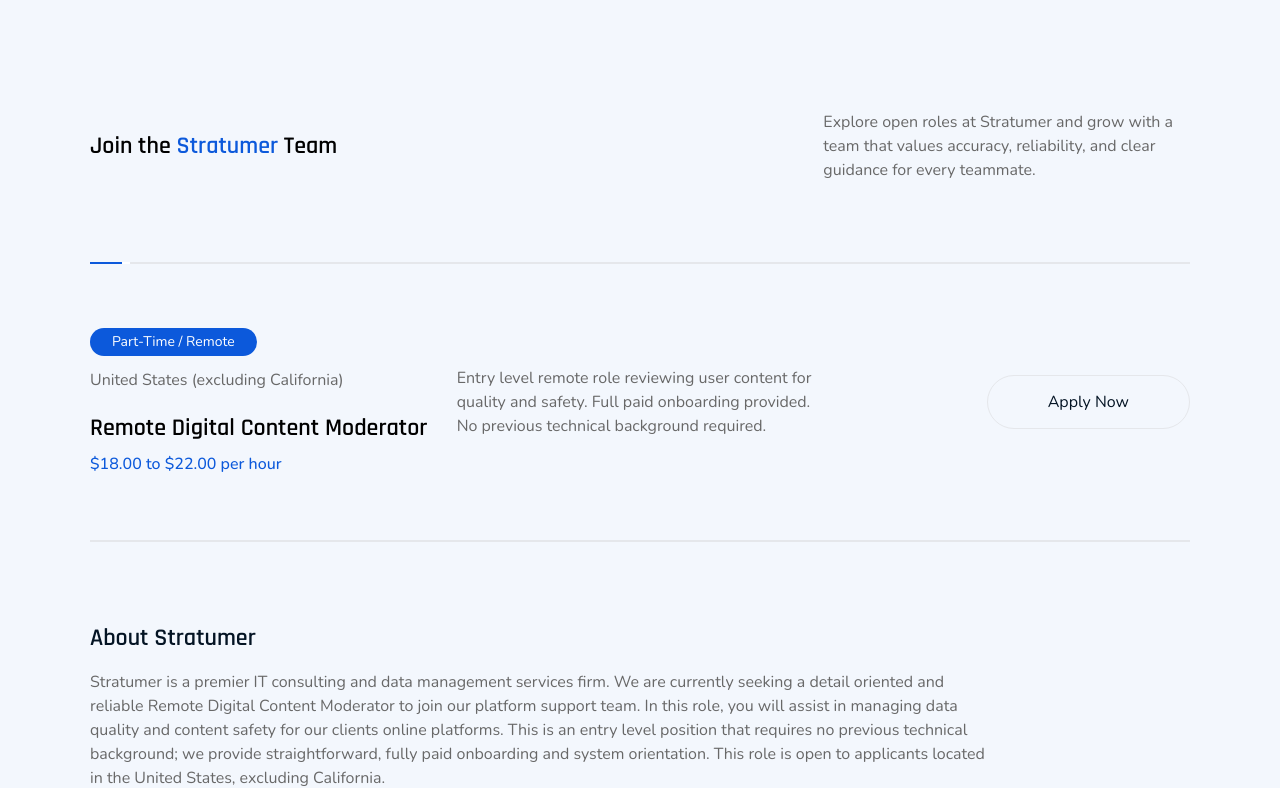
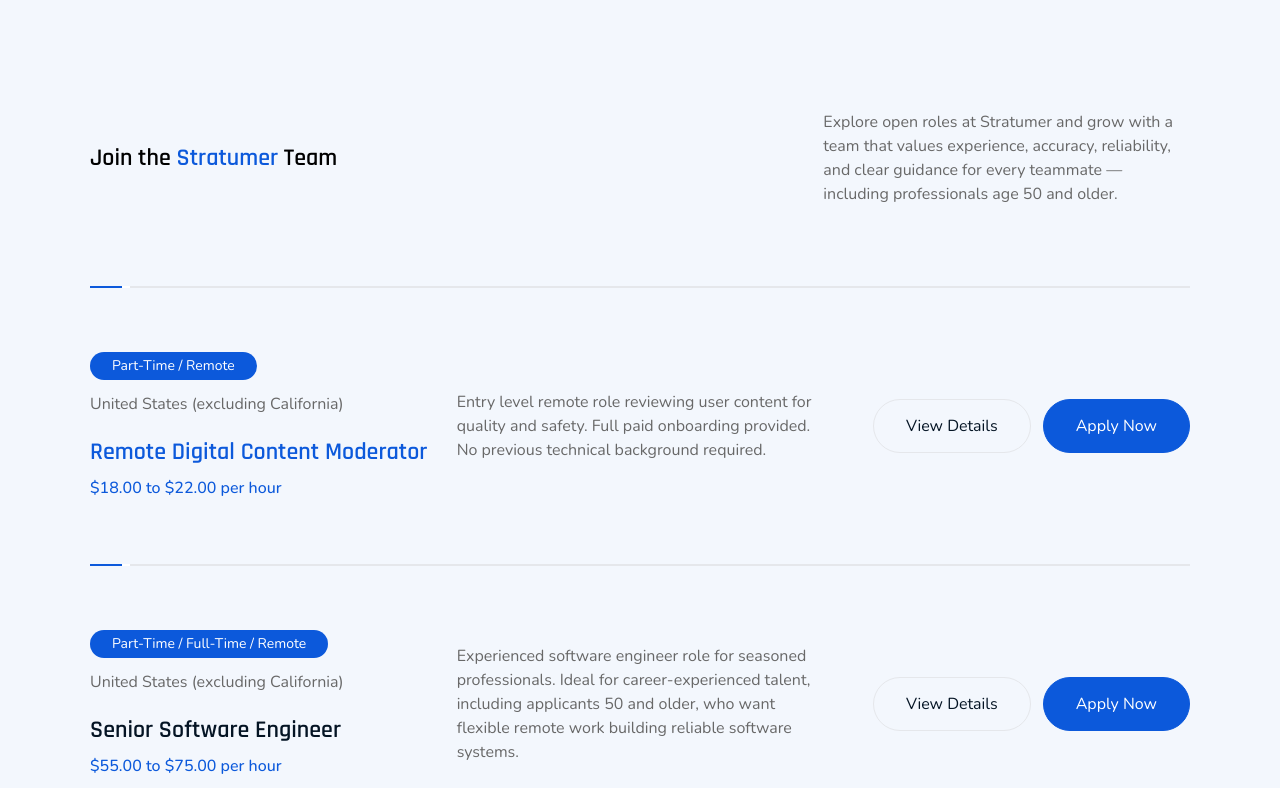
Before and after one commit to Tears822/Stratumer.co, a React (Vite) app: page /career in a window 1280 px wide. Shown: the part 502-1290 px from the top of the page. Built offline with nearby package versions, Linux system fonts and the light colour scheme.

Commit message:
updated version

```diff
--- a/src/Pages/InnerPage/CareerInner/Career.jsx
+++ b/src/Pages/InnerPage/CareerInner/Career.jsx
@@ -1,6 +1,15 @@
 import { Link } from "react-router-dom";
+import { useMemo, useState } from "react";
+import { jobs } from "./jobsData";
 
 const Career = () => {
+  const [selectedId, setSelectedId] = useState(jobs[0].id);
+
+  const selectedJob = useMemo(
+    () => jobs.find((job) => job.id === selectedId) || jobs[0],
+    [selectedId]
+  );
+
   return (
     <section className="bg-BodyBg-0 py-28">
       <div className="Container">
@@ -14,42 +23,67 @@
           <div>
             <p className="font-Nunito text-TextColor2-0">
               Explore open roles at Stratumer and grow with a team that values
-              accuracy, reliability, and clear guidance for every teammate.
+              experience, accuracy, reliability, and clear guidance for every
+              teammate — including professionals age 50 and older.
             </p>
           </div>
         </div>
 
-        <div className="grid grid-cols-4 md:grid-cols-8 lg:grid-cols-12 gap-8 lg:gap-0 lg:items-center border-y-2 py-16 relative before:absolute before:-top-[2px] before:left-0 before:w-8 before:h-[2px] before:bg-PrimaryColor-0 after:absolute after:-top-[2px] after:left-8 after:w-2 after:h-[2px] after:bg-white">
+        <div className="space-y-0">
+          {jobs.map((job, index) => (
+            <div
+              key={job.id}
+              className={`grid grid-cols-4 md:grid-cols-8 lg:grid-cols-12 gap-8 lg:gap-0 lg:items-center border-y-2 py-16 relative ${
+                index > 0 ? "border-t-0" : ""
+              } before:absolute before:-top-[2px] before:left-0 before:w-8 before:h-[2px] before:bg-PrimaryColor-0 after:absolute after:-top-[2px] after:left-8 after:w-2 after:h-[2px] after:bg-white`}
+            >
               <div className="col-span-4">
                 <div className="flex flex-wrap items-center gap-3">
                   <h6 className="px-[22px] py-1 rounded-full bg-PrimaryColor-0 font-Nunito font-light text-white text-sm">
-                Part-Time / Remote
+                    {job.type}
                   </h6>
                   <p className="font-Nunito text-TextColor2-0">
-                United States (excluding California)
+                    {job.location}
                   </p>
                 </div>
-            <p className="font-Rajdhani font-semibold text-2xl mt-5">
-              Remote Digital Content Moderator
+                <button
+                  type="button"
+                  onClick={() => setSelectedId(job.id)}
+                  className="text-left"
+                >
+                  <p
+                    className={`font-Rajdhani font-semibold text-2xl mt-5 transition-colors ${
+                      selectedId === job.id
+                        ? "text-PrimaryColor-0"
+                        : "text-HeadingColor-0 hover:text-PrimaryColor-0"
+                    }`}
+                  >
+                    {job.title}
                   </p>
+                </button>
                 <p className="font-Nunito text-PrimaryColor-0 mt-2 font-medium">
-              $18.00 to $22.00 per hour
+                  {job.pay}
                 </p>
               </div>
               <div className="col-span-4">
-            <p className="font-Nunito text-TextColor2-0">
-              Entry level remote role reviewing user content for quality and
-              safety. Full paid onboarding provided. No previous technical
-              background required.
-            </p>
+                <p className="font-Nunito text-TextColor2-0">{job.summary}</p>
               </div>
-          <div className="col-span-4 flex lg:justify-end">
-            <Link to={"/career_apply"}>
-              <button className="font-Nunito text-HeadingColor-0 px-[60px] py-[14px] border rounded-full transition-all duration-500 hover:border-PrimaryColor-0 hover:text-PrimaryColor-0">
+              <div className="col-span-4 flex lg:justify-end gap-3 flex-wrap">
+                <button
+                  type="button"
+                  onClick={() => setSelectedId(job.id)}
+                  className="font-Nunito text-HeadingColor-0 px-8 py-[14px] border rounded-full transition-all duration-500 hover:border-PrimaryColor-0 hover:text-PrimaryColor-0"
+                >
+                  View Details
+                </button>
+                <Link to={`/career_apply?role=${job.id}`}>
+                  <button className="font-Nunito text-white bg-PrimaryColor-0 px-8 py-[14px] border border-PrimaryColor-0 rounded-full transition-all duration-500 hover:bg-transparent hover:text-PrimaryColor-0">
                     Apply Now
                   </button>
                 </Link>
               </div>
+            </div>
+          ))}
         </div>
 
         <div className="mt-[80px] max-w-4xl">
@@ -57,77 +91,34 @@
             About Stratumer
           </h5>
           <p className="font-Nunito text-TextColor2-0 mb-8">
-            Stratumer is a premier IT consulting and data management services
-            firm. We are currently seeking a detail oriented and reliable Remote
-            Digital Content Moderator to join our platform support team. In this
-            role, you will assist in managing data quality and content safety
-            for our clients online platforms.             This is an entry level position
-            that requires no previous technical background; we provide
-            straightforward, fully paid onboarding and system orientation.
-            This role is open to applicants located in the United States,
-            excluding California.
+            {selectedJob.about}
           </p>
 
           <h5 className="font-Rajdhani font-semibold text-HeadingColor-0 text-2xl mb-4">
             Key Responsibilities
           </h5>
           <ul className="font-Nunito text-TextColor2-0 list-disc pl-5 space-y-2 mb-8">
-            <li>
-              Review user submitted comments, text entries, and product reviews
-              on our client platforms.
-            </li>
-            <li>
-              Filter out automated spam, promotional links, duplicates, and
-              inappropriate language based on a clear set of community
-              guidelines.
-            </li>
-            <li>
-              Ensure all user generated content aligns with established platform
-              safety and quality standards.
-            </li>
-            <li>
-              Flag or escalate complex customer service inquiries or technical
-              issues to the appropriate internal IT support team.
-            </li>
+            {selectedJob.responsibilities.map((item) => (
+              <li key={item}>{item}</li>
+            ))}
           </ul>
 
           <h5 className="font-Rajdhani font-semibold text-HeadingColor-0 text-2xl mb-4">
             Qualifications
           </h5>
           <ul className="font-Nunito text-TextColor2-0 list-disc pl-5 space-y-2 mb-8">
-            <li>
-              Must have a reliable computer (laptop or desktop) with a stable,
-              secure internet connection.
-            </li>
-            <li>
-              Basic computer literacy, including comfort using a standard web
-              browser and navigating online dashboards.
-            </li>
-            <li>
-              Strong reading comprehension, attention to detail, and a focus on
-              accuracy.
-            </li>
-            <li>
-              Ability to work independently with minimal supervision while
-              adhering to guidelines.
-            </li>
+            {selectedJob.qualifications.map((item) => (
+              <li key={item}>{item}</li>
+            ))}
           </ul>
 
           <h5 className="font-Rajdhani font-semibold text-HeadingColor-0 text-2xl mb-4">
             Benefits and Work Environment
           </h5>
           <ul className="font-Nunito text-TextColor2-0 list-disc pl-5 space-y-2 mb-8">
-            <li>100% Remote: Work from the comfort of your own home.</li>
-            <li>
-              Flexible Scheduling: Morning, afternoon, and evening blocks are
-              available to easily fit around your existing lifestyle.
-            </li>
-            <li>
-              No Hidden Fees: We provide all digital platform access completely
-              free of charge. Applicants will never be asked to pay for
-              training, onboarding materials, background checks, or software
-              licenses.
-            </li>
+            {selectedJob.benefits.map((item) => (
+              <li key={item}>{item}</li>
+            ))}
           </ul>
 
           <h5 className="font-Rajdhani font-semibold text-HeadingColor-0 text-2xl mb-4">
@@ -144,10 +135,8 @@
             </a>
             .
           </p>
-          <Link to={"/career_apply"}>
-            <button className="primary-btn">
-              Apply for This Role
-            </button>
+          <Link to={`/career_apply?role=${selectedJob.id}`}>
+            <button className="primary-btn">Apply for This Role</button>
           </Link>
         </div>
       </div>
--- a/src/Pages/InnerPage/CareerInner/CareerApply.jsx
+++ b/src/Pages/InnerPage/CareerInner/CareerApply.jsx
@@ -1,10 +1,17 @@
-import { useState } from "react";
+import { useMemo, useState } from "react";
 import { FaArrowRightLong } from "react-icons/fa6";
 import BreadCrumb from "../../../Shared/BreadCrumb/BreadCrumb";
-import { Link } from "react-router-dom";
+import { Link, useSearchParams } from "react-router-dom";
 import { apiUrl } from "../../../config/api";
+import { getJobById } from "./jobsData";
 
 const CareerApply = () => {
+  const [searchParams] = useSearchParams();
+  const job = useMemo(
+    () => getJobById(searchParams.get("role")),
+    [searchParams]
+  );
+
   const [submitted, setSubmitted] = useState(false);
   const [submitting, setSubmitting] = useState(false);
   const [error, setError] = useState("");
@@ -17,10 +24,7 @@
     try {
       const form = e.currentTarget;
       const formData = new FormData(form);
-      formData.set(
-        "jobTitle",
-        "Remote Digital Content Moderator"
-      );
+      formData.set("jobTitle", job.title);
 
       const response = await fetch(apiUrl("/api/applications"), {
         method: "POST",
@@ -56,13 +60,13 @@
               Stratumer Careers
             </h5>
             <h1 className="font-Rajdhani font-bold text-2xl sm:text-3xl text-HeadingColor-0 mt-2 mb-3">
-              Remote Digital Content Moderator
+              {job.title}
             </h1>
             <p className="font-Nunito text-TextColor2-0 mb-2">
-              Part-Time / Remote (United States, excluding California)
+              {job.type} ({job.location})
             </p>
             <p className="font-Nunito text-PrimaryColor-0 font-medium mb-8">
-              $18.00 to $22.00 per hour
+              {job.pay}
             </p>
 
             {submitted ? (
--- /dev/null
+++ b/src/Pages/InnerPage/CareerInner/jobsData.js
@@ -0,0 +1,69 @@
+export const jobs = [
+  {
+    id: "content-moderator",
+    title: "Remote Digital Content Moderator",
+    type: "Part-Time / Remote",
+    location: "United States (excluding California)",
+    pay: "$18.00 to $22.00 per hour",
+    summary:
+      "Entry level remote role reviewing user content for quality and safety. Full paid onboarding provided. No previous technical background required.",
+    about:
+      "Stratumer is a premier IT consulting and data management services firm. We are currently seeking a detail oriented and reliable Remote Digital Content Moderator to join our platform support team. In this role, you will assist in managing data quality and content safety for our clients online platforms. This is an entry level position that requires no previous technical background; we provide straightforward, fully paid onboarding and system orientation. This role is open to applicants located in the United States, excluding California.",
+    responsibilities: [
+      "Review user submitted comments, text entries, and product reviews on our client platforms.",
+      "Filter out automated spam, promotional links, duplicates, and inappropriate language based on a clear set of community guidelines.",
+      "Ensure all user generated content aligns with established platform safety and quality standards.",
+      "Flag or escalate complex customer service inquiries or technical issues to the appropriate internal IT support team.",
+    ],
+    qualifications: [
+      "Must have a reliable computer (laptop or desktop) with a stable, secure internet connection.",
+      "Basic computer literacy, including comfort using a standard web browser and navigating online dashboards.",
+      "Strong reading comprehension, attention to detail, and a focus on accuracy.",
+      "Ability to work independently with minimal supervision while adhering to guidelines.",
+      "Must be located in the United States (California residents are not eligible for this role).",
+    ],
+    benefits: [
+      "100% Remote: Work from the comfort of your own home.",
+      "Flexible Scheduling: Morning, afternoon, and evening blocks are available to easily fit around your existing lifestyle.",
+      "No Hidden Fees: We provide all digital platform access completely free of charge. Applicants will never be asked to pay for training, onboarding materials, background checks, or software licenses.",
+    ],
+  },
+  {
+    id: "software-engineer",
+    title: "Senior Software Engineer",
+    type: "Part-Time / Full-Time / Remote",
+    location: "United States (excluding California)",
+    pay: "$55.00 to $75.00 per hour",
+    summary:
+      "Experienced software engineer role for seasoned professionals. Ideal for career-experienced talent, including applicants 50 and older, who want flexible remote work building reliable software systems.",
+    about:
+      "Stratumer is a premier IT consulting and data management services firm. We welcome experienced professionals from all walks of life, including applicants age 50 and older, who bring proven engineering judgment, communication skills, and a steady approach to delivering quality software. As a Senior Software Engineer, you will design, build, and maintain applications and integrations that support our clients’ IT and data platforms. We value maturity, mentorship, and real-world problem solving as much as current technical skills.",
+    responsibilities: [
+      "Design, develop, test, and maintain web applications, APIs, and internal tools used by Stratumer and our clients.",
+      "Collaborate with product, support, and client stakeholders to clarify requirements and deliver practical solutions.",
+      "Review code, improve system reliability, and help document processes so teams can operate with confidence.",
+      "Troubleshoot production issues and recommend durable improvements rather than short-term patches.",
+      "Optionally mentor teammates and share best practices drawn from your professional experience.",
+    ],
+    qualifications: [
+      "Several years of professional software development experience (experience is valued over degree requirements).",
+      "Comfortable with at least one modern stack such as JavaScript/TypeScript, React, Node.js, Python, Java, or similar.",
+      "Familiarity with APIs, databases (SQL or PostgreSQL preferred), Git, and cloud or Linux-based environments.",
+      "Strong written and verbal communication skills, with the ability to work independently in a remote setting.",
+      "Applicants age 50+ and career changers with transferable engineering experience are encouraged to apply.",
+      "Must be located in the United States (California residents are not eligible for this role).",
+      "Reliable computer and stable internet connection suitable for remote engineering work.",
+    ],
+    benefits: [
+      "100% Remote work from home across the United States (excluding California).",
+      "Flexible part-time or full-time scheduling designed to fit around established lifestyles and commitments.",
+      "Age-inclusive hiring: we actively welcome experienced workers 50 and older.",
+      "No hidden fees for training, tools, background checks, or software access.",
+      "Opportunity to apply decades of professional experience on meaningful IT consulting projects.",
+    ],
+  },
+];
+
+export function getJobById(id) {
+  return jobs.find((job) => job.id === id) || jobs[0];
+}
```
Lines whose indentation alone changed are shown as unchanged.
